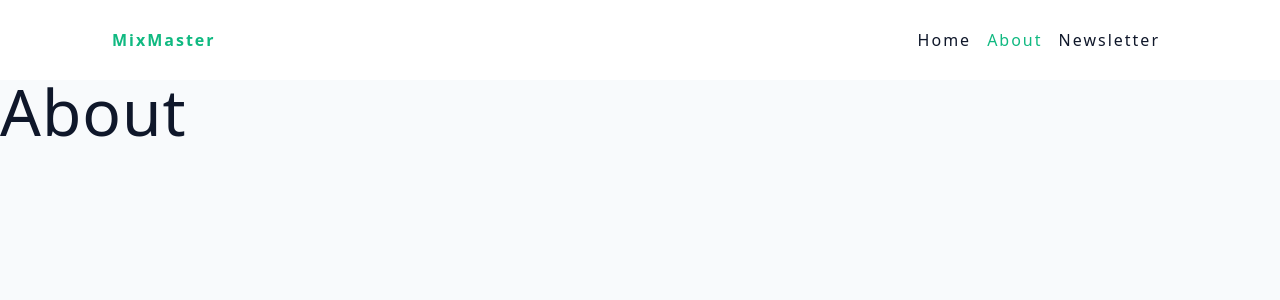
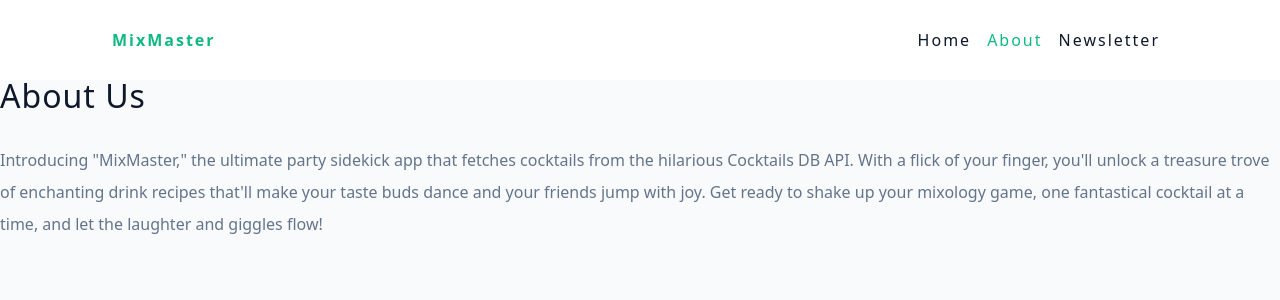
Before and after one commit to hubertszkodzinski/mixmaster, a React (Vite) app: page /about in a window 1280 px wide. Shown: the top 300 px of the page. Built offline with nearby package versions, Linux system fonts and the light colour scheme.

Commit message:
navbar added

```diff
--- a/src/components/Navbar.jsx
+++ b/src/components/Navbar.jsx
@@ -21,7 +21,6 @@ function Navbar() {
     </Wrapper>
   );
 }
-
 export default Navbar;
 
 const Wrapper = styled.nav`
--- a/src/pages/About.jsx
+++ b/src/pages/About.jsx
@@ -1,8 +1,26 @@
+import styled from 'styled-components';
+
 function About() {
   return (
-    <div>
-      <h1>About</h1>
-    </div>
+    <Wrapper>
+      <h3>About Us</h3>
+      <p>
+        Introducing "MixMaster," the ultimate party sidekick app that fetches
+        cocktails from the hilarious Cocktails DB API. With a flick of your
+        finger, you'll unlock a treasure trove of enchanting drink recipes
+        that'll make your taste buds dance and your friends jump with joy. Get
+        ready to shake up your mixology game, one fantastical cocktail at a
+        time, and let the laughter and giggles flow!
+      </p>
+    </Wrapper>
   );
 }
 export default About;
+
+const Wrapper = styled.div`
+  p {
+    line-height: 2;
+    color: var(--grey-500);
+    margin-top: 2rem;
+  }
+`;
```
